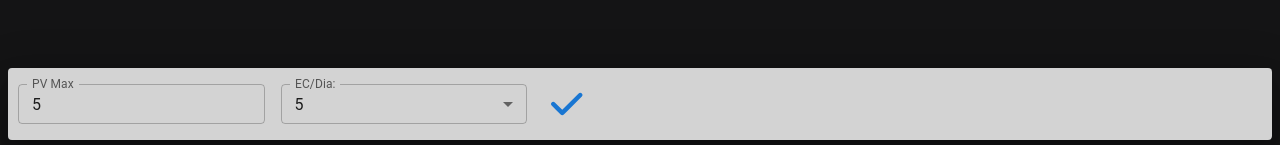
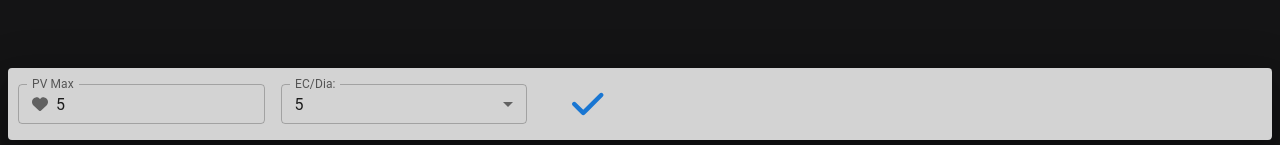
Before and after one commit to earosselot/hp-tracker, a React (Create React App) app: page / in a window 1280 px wide. Both pictures are taken after a click on the button 1245 px from the left and 765 px from the top of the page. Shown: the part 652-797 px from the top of the page. Built offline with nearby package versions, Linux system fonts and the light colour scheme.

Commit message:
bug edit form

```diff
--- a/src/App.css
+++ b/src/App.css
@@ -54,8 +54,8 @@ table {
 td,
 th {
   text-align: center;
-  padding: 0px;
-  border: 0px solid black;
+  padding: 0;
+  border: 0 solid black;
   width: 33.33%;
 }
 
@@ -85,7 +85,7 @@ th {
 }
 
 .PV-buttons {
-  border: 0px solid lightgrey;
+  border: 0 solid lightgrey;
   background-color: #fff;
   font-size: 20px;
   height: 2.5em;
@@ -135,15 +135,6 @@ th {
   color: green;
 }
 
-.minus-button {
-  /*border: 2px solid #b51111;*/
-  /*background-color: lightgrey;*/
-}
-
-.plus-button {
-  /*border: 2px solid green;*/
-}
-
 .heart-counter {
   color: #b51111;
 }
--- a/src/Contador.js
+++ b/src/Contador.js
@@ -41,20 +41,20 @@ function Contador({maximo, cantidad, ECUsados, ECPorDia, onECUsage, onCantidadCh
 
 
     const ECButton =
-        <button className={'PV-buttons ec-button plus-button'} onClick={handleECFirstClick} disabled={cantidad >= maximo || ECUsados >= ECPorDia}>
+        <button className={'PV-buttons ec-button'} onClick={handleECFirstClick} disabled={cantidad >= maximo || ECUsados >= ECPorDia}>
             <FontAwesomeIcon icon={['fas', 'heartbeat']} size="xl"/>
         </button>
 
     const ECConfirmButton =
-        <button className={'PV-buttons exito-button plus-button'} onClick={handleEC} disabled={cantidad >= maximo || ECUsados >= ECPorDia}>
+        <button className={'PV-buttons exito-button'} onClick={handleEC} disabled={cantidad >= maximo || ECUsados >= ECPorDia}>
             <FontAwesomeIcon icon={['fas', 'check']} size="xl"/>
         </button>
 
     return (
         <div className={'PV-box'}>
             <div className={'PV-box-element PV-box-element-space-around'}>
-                <button className={'PV-buttons minus-button'} onClick={() => handleDecrement(5)} disabled={cantidad <= -maximo}>-5</button>
-                <button className={'PV-buttons minus-button'} onClick={() => handleDecrement(1)} disabled={cantidad <= -maximo}>
+                <button className={'PV-buttons'} onClick={() => handleDecrement(5)} disabled={cantidad <= -maximo}>-5</button>
+                <button className={'PV-buttons'} onClick={() => handleDecrement(1)} disabled={cantidad <= -maximo}>
                     <FontAwesomeIcon icon={['fas', 'minus']} size="lg"/>
                 </button>
             </div>
@@ -65,7 +65,7 @@ function Contador({maximo, cantidad, ECUsados, ECPorDia, onECUsage, onCantidadCh
                 </span>
             </div>
             <div className={'PV-box-element PV-box-element-space-around'}>
-                <button className={'PV-buttons plus-button'} onClick={() => handleIncrement(1)} disabled={cantidad >= maximo}>
+                <button className={'PV-buttons'} onClick={() => handleIncrement(1)} disabled={cantidad >= maximo}>
                     <FontAwesomeIcon icon={['fas', 'plus']} size="xl"/>
                 </button>
                 {clicked ? ECConfirmButton : ECButton}
--- a/src/EditForm.js
+++ b/src/EditForm.js
@@ -1,10 +1,8 @@
 import React from 'react'
 import {FontAwesomeIcon} from "@fortawesome/react-fontawesome";
 import {
-    Box,
-    Button,
     FormControl,
-    IconButton,
+    IconButton, InputAdornment,
     InputLabel,
     MenuItem,
     Paper,
@@ -19,7 +17,7 @@ function EditForm({maximo, ECPorDia, onMaximoChange, onECPorDiaChange, editPV, o
 
     const handleMaximoChange = (event) => {
         const newMaximo = parseInt(event.target.value)
-        onMaximoChange(newMaximo)
+        Number.isNaN(newMaximo) ? onMaximoChange(0) : onMaximoChange(newMaximo)
     }
 
     const handleECPorDiaChange = (event) => {
@@ -50,13 +48,20 @@ function EditForm({maximo, ECPorDia, onMaximoChange, onECPorDiaChange, editPV, o
                     '& .MuiTextField-root': {m: 1, width: '25ch'},
                 }}*/>
                 <Grid2 xs={5}>
-                    <FormControl>
+                    <FormControl fullWidth>
                         <TextField
                             inputProps={{inputMode: 'numeric', pattern: '[0-9]*'}}
                             value={maximo}
                             onChange={handleMaximoChange}
                             size="small"
                             label="PV Max"
+                            InputProps={{
+                                startAdornment: (
+                                    <InputAdornment position="start">
+                                        <FontAwesomeIcon icon={['fas', 'heart']}/>
+                                    </InputAdornment>
+                                ),
+                            }}
                         />
                     </FormControl>
                 </Grid2>
@@ -76,7 +81,7 @@ function EditForm({maximo, ECPorDia, onMaximoChange, onECPorDiaChange, editPV, o
                         </Select>
                     </FormControl>
                 </Grid2>
-                <Grid2 xs={2}>
+                <Grid2 xs={2} display="flex" justifyContent="center" alignItems="center">
                     <IconButton color="primary" onClick={onEditPV}>
                         <FontAwesomeIcon icon={['fas', 'check']} size="xl"/>
                     </IconButton>
```
Also changed, not shown: public/manifest.json.
